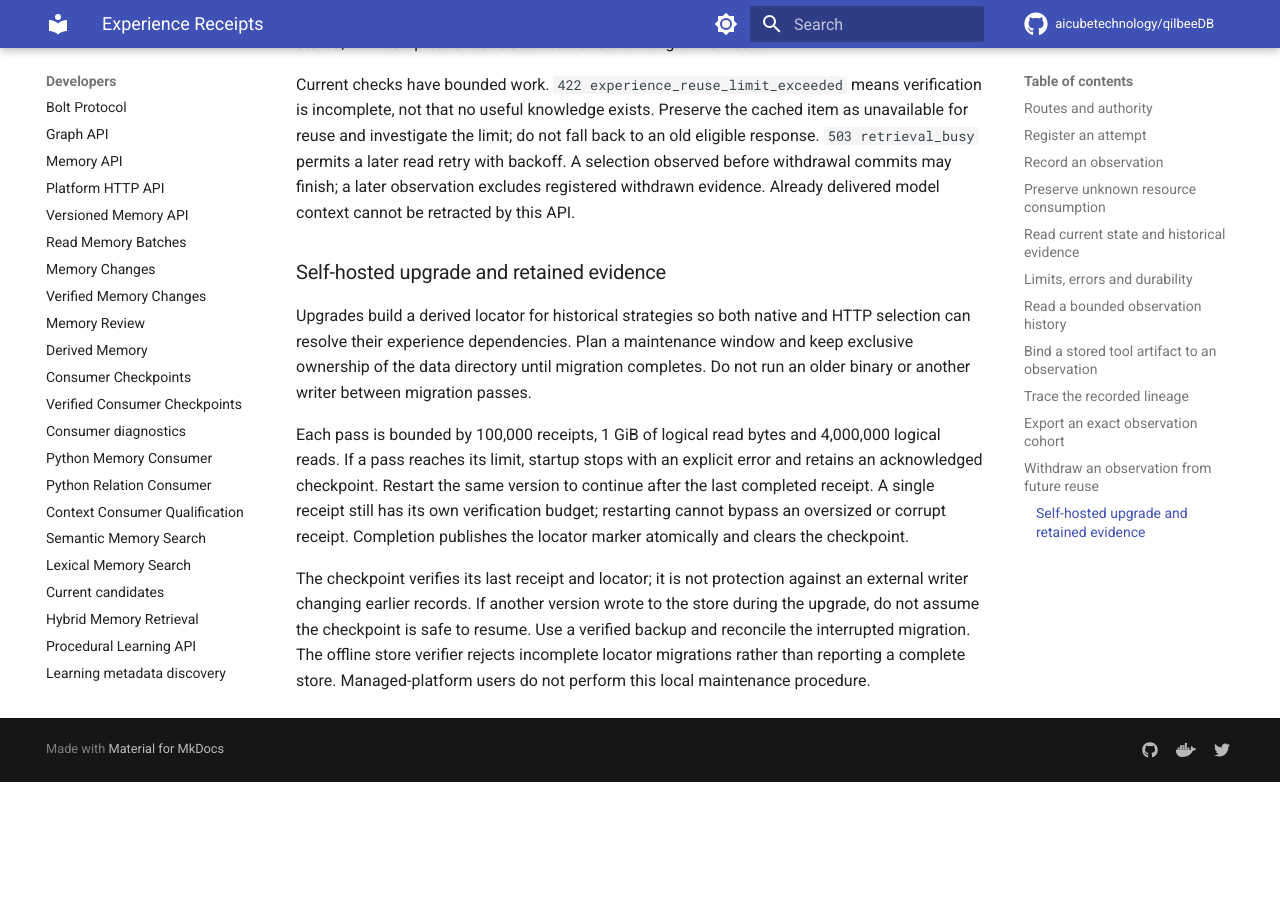
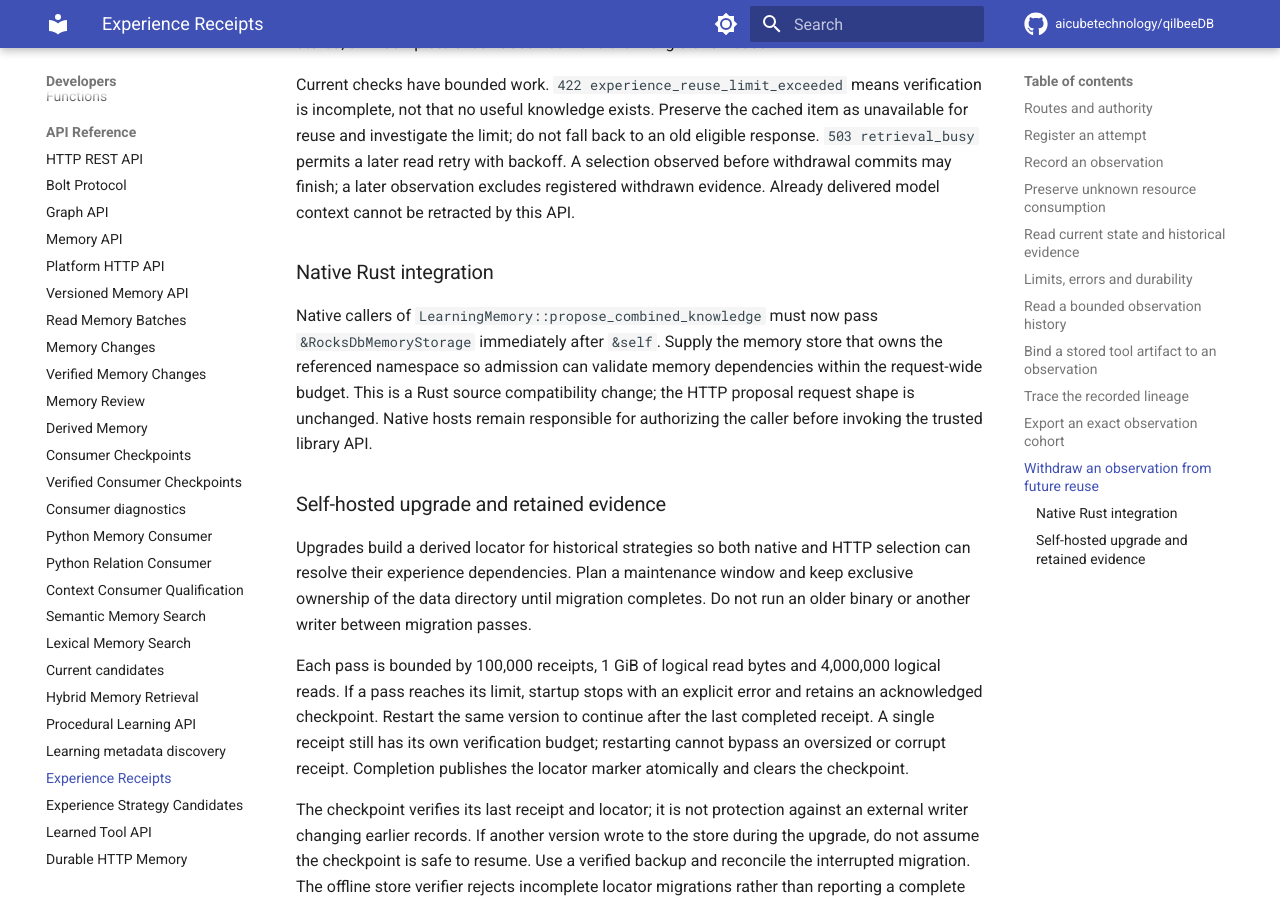
Before and after one commit to aicubetechnology/qilbeeDB, an MkDocs documentation site: the page built from docs/api/experiences.md, in a window 1280 px wide and 900 px high, scrolled down 11711 px. Built offline with MkDocs 1.6.1 and Material for MkDocs 9.7.7, drawn with Linux system fonts in a browser that asks for light colours; comment, search, counter and statistics services are not loaded; before the commit the page ends 12493 px from its top, so only the background shows below that.

Commit message:
docs: explain native combined-admission migration

```diff
--- a/docs/api/experiences.md
+++ b/docs/api/experiences.md
@@ -487,6 +487,15 @@
 context cannot be retracted by this API.
 
 
+### Native Rust integration
+
+Native callers of `LearningMemory::propose_combined_knowledge` must now pass
+`&RocksDbMemoryStorage` immediately after `&self`. Supply the memory store that
+owns the referenced namespace so admission can validate memory dependencies
+within the request-wide budget. This is a Rust source compatibility change;
+the HTTP proposal request shape is unchanged. Native hosts remain responsible
+for authorizing the caller before invoking the trusted library API.
+
 ### Self-hosted upgrade and retained evidence
 
 Upgrades build a derived locator for historical strategies so both native and
```
